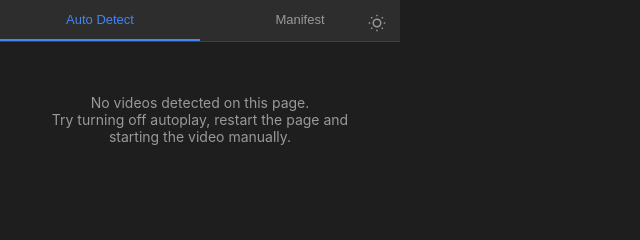
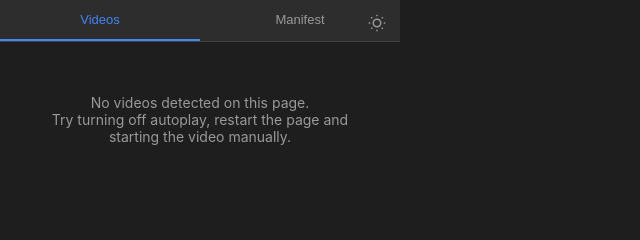
Before and after one commit to jvillegasd/media-bridge, a website built with Vite: page src/popup/popup.html in a window 1280 px wide. Shown: the top 240 px of the page, 0-640 px from the left. Built offline with nearby package versions, Linux system fonts and the light colour scheme; some packages are replaced by stand-ins of ours; no server answers.

Commit message:
fix: update tab label in popup UI from "Auto Detect" to "Videos"
- Changed the label of the auto detection tab to better reflect its functionality, enhancing user clarity in the popup interface.

```diff
--- a/src/popup/popup.html
+++ b/src/popup/popup.html
@@ -705,7 +705,7 @@
 <body>
   <!-- Tabs -->
   <div class="tabs">
-    <button id="autoDetectTab" class="tab active" data-tab="auto">Auto Detect</button>
+    <button id="autoDetectTab" class="tab active" data-tab="auto">Videos</button>
     <button id="manifestTab" class="tab" data-tab="manual" title="This tab is intended to download from manifest links of HLS or DASH streaming protocols">Manifest</button>
     <button id="themeToggle" class="theme-toggle" title="Toggle theme">
       <svg id="themeIcon" width="18" height="18" viewBox="0 0 24 24" fill="none" stroke="currentColor" stroke-width="2">
```
